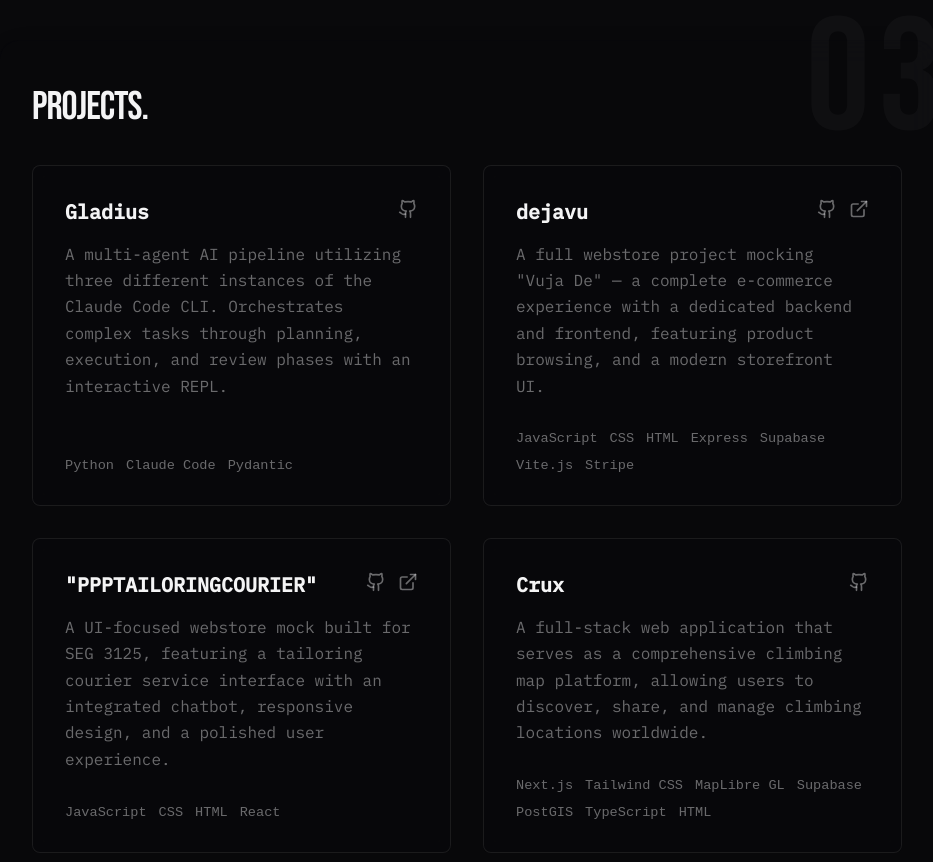
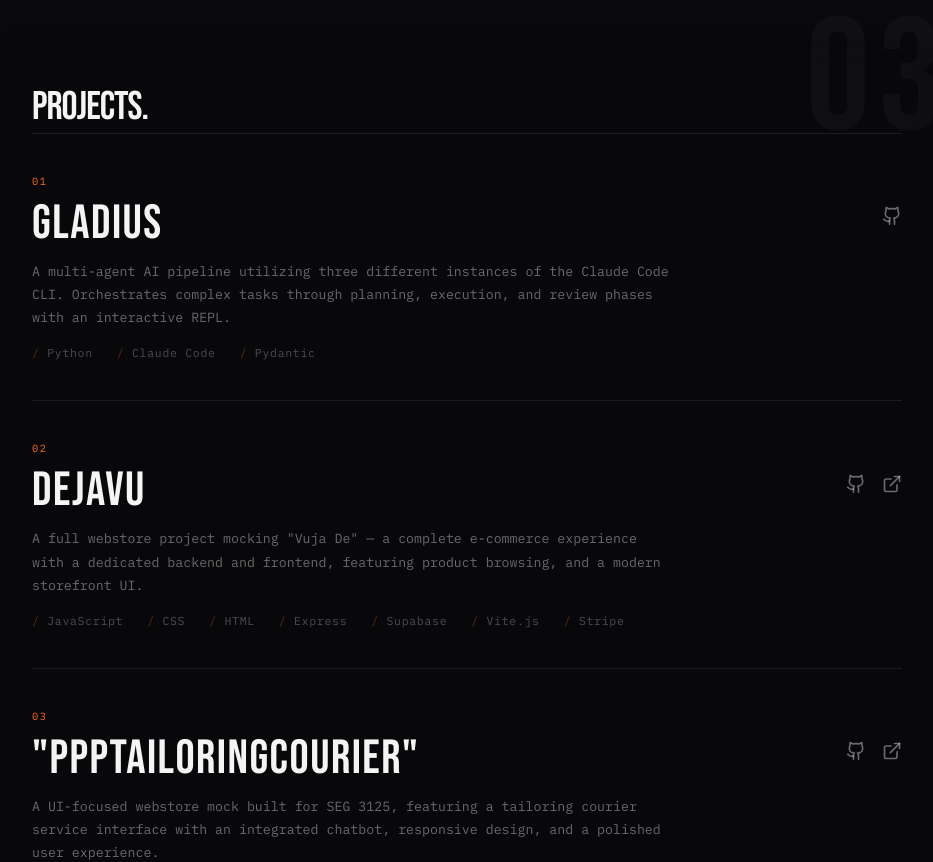
Before and after one commit to Ayprusss/AnthonyLe, a React (Create React App) app: page / in a window 1280 px wide. Shown: the part 2620-3482 px from the top of the page, without its empty margins (173-1106 px from the left). Built offline with nearby package versions, Linux system fonts and the light colour scheme.

Commit message:
changed up css for project component

```diff
--- a/src/Components/Projects.css
+++ b/src/Components/Projects.css
@@ -1,66 +1,96 @@
 .projects-grid {
-    display: grid;
-    grid-template-columns: repeat(auto-fill, minmax(300px, 1fr));
-    gap: 2rem;
-    margin-top: 2rem;
+    display: flex;
+    flex-direction: column;
+    margin-top: 0;
+    counter-reset: project-num;
 }
 
 .project-card {
-    border: 1px solid var(--border-color);
-    padding: 2rem;
-    border-radius: 8px;
-    background: rgba(var(--bg-rgb), 0.75);
-    backdrop-filter: blur(8px);
-    -webkit-backdrop-filter: blur(8px);
-    transition: all 0.3s ease;
+    counter-increment: project-num;
+    border: none;
+    border-top: 1px solid var(--border);
+    padding: 2.5rem 0;
+    background: transparent;
+    backdrop-filter: none;
+    border-radius: 0;
     display: flex;
     flex-direction: column;
+    gap: 0.75rem;
+    transition: border-top-color 0.25s ease;
+}
+
+.project-card::before {
+    content: counter(project-num, decimal-leading-zero);
+    font-family: var(--font-body);
+    font-size: 0.65rem;
+    letter-spacing: 0.14em;
+    color: var(--accent);
 }
 
 .project-card:hover {
-    border-color: var(--text-main);
-    transform: translateY(-4px);
-    box-shadow: 0 4px 12px rgba(var(--bg-rgb), 0.1);
+    border-top-color: var(--accent);
+    transform: none;
+    box-shadow: none;
 }
 
 .project-header {
     display: flex;
     justify-content: space-between;
-    align-items: center;
-    margin-bottom: 1rem;
+    align-items: flex-start;
+    margin-bottom: 0;
 }
 
 .project-title {
-    font-size: 1.25rem;
-    font-weight: 600;
-    color: var(--text-main);
-    margin: 0;
+    font-family: var(--font-display);
+    font-size: clamp(2rem, 4vw, 3rem);
+    letter-spacing: 0.03em;
+    color: var(--text);
+    line-height: 1;
+    transition: color 0.2s ease;
 }
+
+.project-card:hover .project-title { color: var(--accent); }
 
 .project-links {
     display: flex;
-    gap: 0.75rem;
+    gap: 1rem;
+    padding-top: 0.4rem;
+    flex-shrink: 0;
 }
 
 .project-links a {
-    color: var(--text-muted);
-    transition: color 0.2s;
+    color: var(--text-dim);
+    transition: color 0.2s ease;
 }
 
-.project-links a:hover {
-    color: var(--text-main);
-}
+.project-links a:hover { color: var(--text); }
 
 .project-description {
-    margin-bottom: 2rem;
+    font-family: var(--font-body);
+    font-size: 0.83rem;
+    color: var(--text-dim);
+    max-width: 640px;
+    line-height: 1.75;
+    margin-bottom: 0.25rem;
     flex-grow: 1;
 }
 
 .project-tech {
     display: flex;
     flex-wrap: wrap;
-    gap: 0.75rem;
-    font-size: 0.85rem;
-    color: var(--text-muted);
-    font-family: monospace;
+    gap: 0 1.5rem;
+    font-family: var(--font-body);
+    font-size: 0.72rem;
+    color: var(--text-dim);
+    letter-spacing: 0.06em;
 }
+
+.project-tech span {
+    opacity: 0.7;
+}
+
+.project-tech span::before {
+    content: '/ ';
+    color: var(--accent);
+    opacity: 0.5;
+}
```
